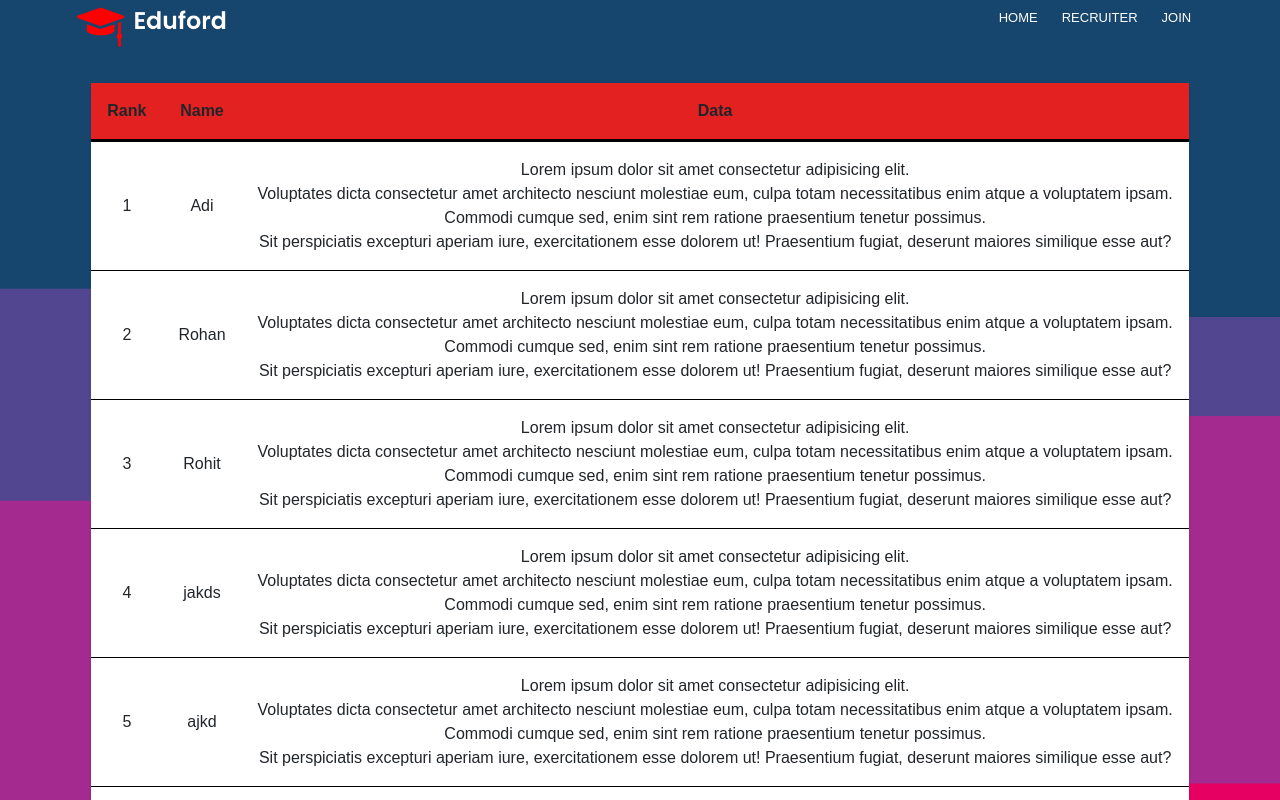
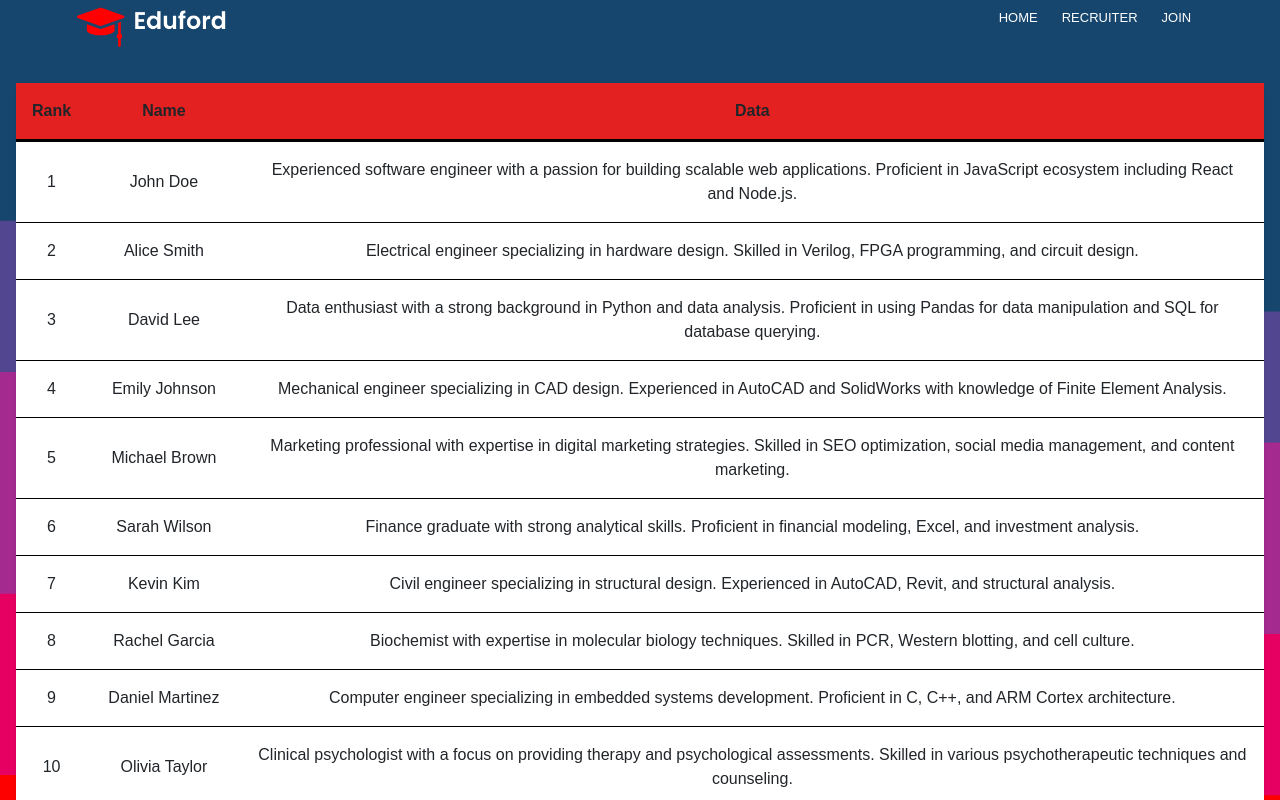
Before and after one commit to Azaken1248/ResScanner, a React (Vite) app: page /#/recruiter in a window 1280 px wide. Shown: the top 800 px of the page. Built offline with nearby package versions, Linux system fonts and the light colour scheme.

Commit message:
Finished frontend

```diff
--- a/src/App.tsx
+++ b/src/App.tsx
@@ -3,6 +3,7 @@ import { HashRouter, Route, Routes } from 'react-router-dom';
 import Home from './components/home';
 import Nav from './components/Nav';
 import Recruiter from './components/Recruiter';
+import UserStuff from './components/UserStuff';
 
 function App() {
   return (
@@ -13,6 +14,7 @@ function App() {
           <Route path="/" element={<Home />} />
           <Route path="/joinus" element={<InputFileUpload />} />
           <Route path="/recruiter" element={<Recruiter />} />
+          <Route path="/user" element={<UserStuff />} />
         </Routes>
       </HashRouter>
     </>
--- a/src/components/Recruiter.tsx
+++ b/src/components/Recruiter.tsx
@@ -1,64 +1,180 @@
+import { useNavigate } from 'react-router-dom';
 import '../stuff.css';
 
 function Recruiter() {
+  const navigate = useNavigate();
   const leaderboard = [
     [
-      'Adi',
-      'Lorem ipsum dolor sit amet consectetur adipisicing elit. \n Voluptates dicta consectetur amet architecto nesciunt molestiae eum, culpa totam necessitatibus enim atque a voluptatem ipsam.\n Commodi cumque sed, enim sint rem ratione praesentium tenetur possimus.\n Sit perspiciatis excepturi aperiam iure, exercitationem esse dolorem ut! Praesentium fugiat, deserunt maiores similique esse aut?',
+      'John Doe',
+      'john.doe@example.com',
+      '123-456-7890',
+      'Computer Science',
+      '2023',
+      'Software Engineer',
+      'JavaScript, React, Node.js',
+      'Experienced software engineer with a passion for building scalable web applications. Proficient in JavaScript ecosystem including React and Node.js.',
     ],
     [
-      'Rohan',
-      'Lorem ipsum dolor sit amet consectetur adipisicing elit. \n Voluptates dicta consectetur amet architecto nesciunt molestiae eum, culpa totam necessitatibus enim atque a voluptatem ipsam.\n Commodi cumque sed, enim sint rem ratione praesentium tenetur possimus.\n Sit perspiciatis excepturi aperiam iure, exercitationem esse dolorem ut! Praesentium fugiat, deserunt maiores similique esse aut?',
+      'Alice Smith',
+      'alice.smith@example.com',
+      '987-654-3210',
+      'Electrical Engineering',
+      '2022',
+      'Hardware Engineer',
+      'Verilog, FPGA, Circuit Design',
+      'Electrical engineer specializing in hardware design. Skilled in Verilog, FPGA programming, and circuit design.',
     ],
     [
-      'Rohit',
-      'Lorem ipsum dolor sit amet consectetur adipisicing elit. \n Voluptates dicta consectetur amet architecto nesciunt molestiae eum, culpa totam necessitatibus enim atque a voluptatem ipsam.\n Commodi cumque sed, enim sint rem ratione praesentium tenetur possimus.\n Sit perspiciatis excepturi aperiam iure, exercitationem esse dolorem ut! Praesentium fugiat, deserunt maiores similique esse aut?',
+      'David Lee',
+      'david.lee@example.com',
+      '456-789-0123',
+      'Data Science',
+      '2024',
+      'Data Analyst',
+      'Python, Pandas, SQL',
+      'Data enthusiast with a strong background in Python and data analysis. Proficient in using Pandas for data manipulation and SQL for database querying.',
     ],
     [
-      'jakds',
-      'Lorem ipsum dolor sit amet consectetur adipisicing elit. \n Voluptates dicta consectetur amet architecto nesciunt molestiae eum, culpa totam necessitatibus enim atque a voluptatem ipsam.\n Commodi cumque sed, enim sint rem ratione praesentium tenetur possimus.\n Sit perspiciatis excepturi aperiam iure, exercitationem esse dolorem ut! Praesentium fugiat, deserunt maiores similique esse aut?',
+      'Emily Johnson',
+      'emily.johnson@example.com',
+      '789-012-3456',
+      'Mechanical Engineering',
+      '2023',
+      'Mechanical Designer',
+      'AutoCAD, SolidWorks, Finite Element Analysis',
+      'Mechanical engineer specializing in CAD design. Experienced in AutoCAD and SolidWorks with knowledge of Finite Element Analysis.',
     ],
     [
-      'ajkd',
-      'Lorem ipsum dolor sit amet consectetur adipisicing elit. \n Voluptates dicta consectetur amet architecto nesciunt molestiae eum, culpa totam necessitatibus enim atque a voluptatem ipsam.\n Commodi cumque sed, enim sint rem ratione praesentium tenetur possimus.\n Sit perspiciatis excepturi aperiam iure, exercitationem esse dolorem ut! Praesentium fugiat, deserunt maiores similique esse aut?',
+      'Michael Brown',
+      'michael.brown@example.com',
+      '234-567-8901',
+      'Business Administration',
+      '2022',
+      'Marketing Manager',
+      'Digital Marketing, SEO, Social Media Management',
+      'Marketing professional with expertise in digital marketing strategies. Skilled in SEO optimization, social media management, and content marketing.',
     ],
     [
-      'Adi',
-      'Lorem ipsum dolor sit amet consectetur adipisicing elit. \n Voluptates dicta consectetur amet architecto nesciunt molestiae eum, culpa totam necessitatibus enim atque a voluptatem ipsam.\n Commodi cumque sed, enim sint rem ratione praesentium tenetur possimus.\n Sit perspiciatis excepturi aperiam iure, exercitationem esse dolorem ut! Praesentium fugiat, deserunt maiores similique esse aut?',
+      'Sarah Wilson',
+      'sarah.wilson@example.com',
+      '890-123-4567',
+      'Finance',
+      '2024',
+      'Financial Analyst',
+      'Financial Modeling, Excel, Investment Analysis',
+      'Finance graduate with strong analytical skills. Proficient in financial modeling, Excel, and investment analysis.',
     ],
     [
-      'Rohan',
-      'Lorem ipsum dolor sit amet consectetur adipisicing elit. \n Voluptates dicta consectetur amet architecto nesciunt molestiae eum, culpa totam necessitatibus enim atque a voluptatem ipsam.\n Commodi cumque sed, enim sint rem ratione praesentium tenetur possimus.\n Sit perspiciatis excepturi aperiam iure, exercitationem esse dolorem ut! Praesentium fugiat, deserunt maiores similique esse aut?',
+      'Kevin Kim',
+      'kevin.kim@example.com',
+      '567-890-1234',
+      'Civil Engineering',
+      '2023',
+      'Structural Engineer',
+      'AutoCAD, Revit, Structural Analysis',
+      'Civil engineer specializing in structural design. Experienced in AutoCAD, Revit, and structural analysis.',
     ],
     [
-      'Rohit',
-      'Lorem ipsum dolor sit amet consectetur adipisicing elit. \n Voluptates dicta consectetur amet architecto nesciunt molestiae eum, culpa totam necessitatibus enim atque a voluptatem ipsam.\n Commodi cumque sed, enim sint rem ratione praesentium tenetur possimus.\n Sit perspiciatis excepturi aperiam iure, exercitationem esse dolorem ut! Praesentium fugiat, deserunt maiores similique esse aut?',
+      'Rachel Garcia',
+      'rachel.garcia@example.com',
+      '012-345-6789',
+      'Biochemistry',
+      '2022',
+      'Research Scientist',
+      'PCR, Western Blotting, Cell Culture',
+      'Biochemist with expertise in molecular biology techniques. Skilled in PCR, Western blotting, and cell culture.',
     ],
     [
-      'jakds',
-      'Lorem ipsum dolor sit amet consectetur adipisicing elit. \n Voluptates dicta consectetur amet architecto nesciunt molestiae eum, culpa totam necessitatibus enim atque a voluptatem ipsam.\n Commodi cumque sed, enim sint rem ratione praesentium tenetur possimus.\n Sit perspiciatis excepturi aperiam iure, exercitationem esse dolorem ut! Praesentium fugiat, deserunt maiores similique esse aut?',
+      'Daniel Martinez',
+      'daniel.martinez@example.com',
+      '345-678-9012',
+      'Computer Engineering',
+      '2024',
+      'Embedded Systems Engineer',
+      'C, C++, ARM Cortex',
+      'Computer engineer specializing in embedded systems development. Proficient in C, C++, and ARM Cortex architecture.',
     ],
     [
-      'ajkd',
-      'Lorem ipsum dolor sit amet consectetur adipisicing elit. \n Voluptates dicta consectetur amet architecto nesciunt molestiae eum, culpa totam necessitatibus enim atque a voluptatem ipsam.\n Commodi cumque sed, enim sint rem ratione praesentium tenetur possimus.\n Sit perspiciatis excepturi aperiam iure, exercitationem esse dolorem ut! Praesentium fugiat, deserunt maiores similique esse aut?',
+      'Olivia Taylor',
+      'olivia.taylor@example.com',
+      '678-901-2345',
+      'Psychology',
+      '2023',
+      'Clinical Psychologist',
+      'Psychotherapy, Psychological Assessment, Counseling',
+      'Clinical psychologist with a focus on providing therapy and psychological assessments. Skilled in various psychotherapeutic techniques and counseling.',
+    ],
+    [
+      'James Wilson',
+      'james.wilson@example.com',
+      '789-123-4567',
+      'Physics',
+      '2024',
+      'Research Assistant',
+      'Matlab, Data Analysis, Quantum Mechanics',
+      'Physics graduate with experience in research and data analysis. Proficient in Matlab and knowledgeable in quantum mechanics principles.',
+    ],
+    [
+      'Emma Thompson',
+      'emma.thompson@example.com',
+      '123-456-7890',
+      'English Literature',
+      '2023',
+      'Content Writer',
+      'Copywriting, Editing, Content Strategy',
+      'English literature enthusiast with a flair for writing. Skilled in copywriting, editing, and content strategy.',
+    ],
+    [
+      'Alex Turner',
+      'alex.turner@example.com',
+      '456-789-0123',
+      'Environmental Science',
+      '2022',
+      'Environmental Consultant',
+      'Environmental Impact Assessment, GIS, Sustainability',
+      'Environmental science graduate with expertise in conducting environmental impact assessments. Proficient in GIS and sustainability principles.',
     ],
   ];
+
+  function openUserPage(data: Array<string>) {
+    navigate('/user', {
+      state: {
+        name: data[0],
+        email: data[1],
+        mobile: data[2],
+        course: data[3],
+        graduation: data[4],
+        position: data[5],
+        skills: data[6],
+        summary: data[7],
+      },
+    });
+  }
   return (
     <>
       <div className="recruitermain">
         <table className="recruiter-leaderboard">
+          <thead>
             <tr>
               <th>Rank</th>
               <th>Name</th>
               <th>Data</th>
             </tr>
+          </thead>
+          <tbody>
             {leaderboard.map((data, index) => (
-            <tr>
+              <tr
+                key={index}
+                onClick={() => {
+                  openUserPage(data);
+                }}
+              >
                 <td className="center">{index + 1}</td>
                 <td className="center">{data[0]}</td>
-              <td className="center">{data[1]}</td>
+                <td className="center">{data[7]}</td>
               </tr>
             ))}
+          </tbody>
         </table>
       </div>
     </>
--- /dev/null
+++ b/src/components/UserStuff.tsx
@@ -0,0 +1,59 @@
+import { useLocation } from 'react-router-dom';
+import '../stuff.css';
+function UserStuff() {
+  const { state } = useLocation();
+  const {
+    name = '',
+    email = '',
+    mobile = '',
+    course = '',
+    graduation = '',
+    position = '',
+    skills = '',
+    summary = '',
+  } = state || {};
+  return (
+    <div className="everything">
+      <div className="box">
+        <table>
+          <tbody>
+            <tr>
+              <td className="bold">Name</td>
+              <td>{name}</td>
+            </tr>
+            <tr>
+              <td className="bold">Email</td>
+              <td>{email}</td>
+            </tr>
+            <tr>
+              <td className="bold">Mobile</td>
+              <td>{mobile}</td>
+            </tr>
+            <tr>
+              <td className="bold">Course</td>
+              <td>{course}</td>
+            </tr>
+            <tr>
+              <td className="bold">Graduation</td>
+              <td>{graduation}</td>
+            </tr>
+            <tr>
+              <td className="bold">Position</td>
+              <td>{position}</td>
+            </tr>
+            <tr>
+              <td className="bold">Skills</td>
+              <td>{skills}</td>
+            </tr>
+            <tr>
+              <td className="bold">Summary</td>
+              <td>{summary}</td>
+            </tr>
+          </tbody>
+        </table>
+      </div>
+    </div>
+  );
+}
+
+export default UserStuff;
--- a/src/stuff.css
+++ b/src/stuff.css
@@ -48,6 +48,14 @@ td {
 
 }
 
+.recruiter-leaderboard tr {
+    transition: 0.5s;
+}
+
+.recruiter-leaderboard tr:hover {
+    background: #ffd4d4;
+}
+
 .recruitermain {
     min-height: 100vh;
     background-image: url('./assets/stacked-steps-haikei.svg');
@@ -58,3 +66,7 @@ td {
 .center {
     text-align: center;
 }
+
+.bold {
+    font-weight: bold;
+}
```
Lines whose indentation alone changed are shown as unchanged.
